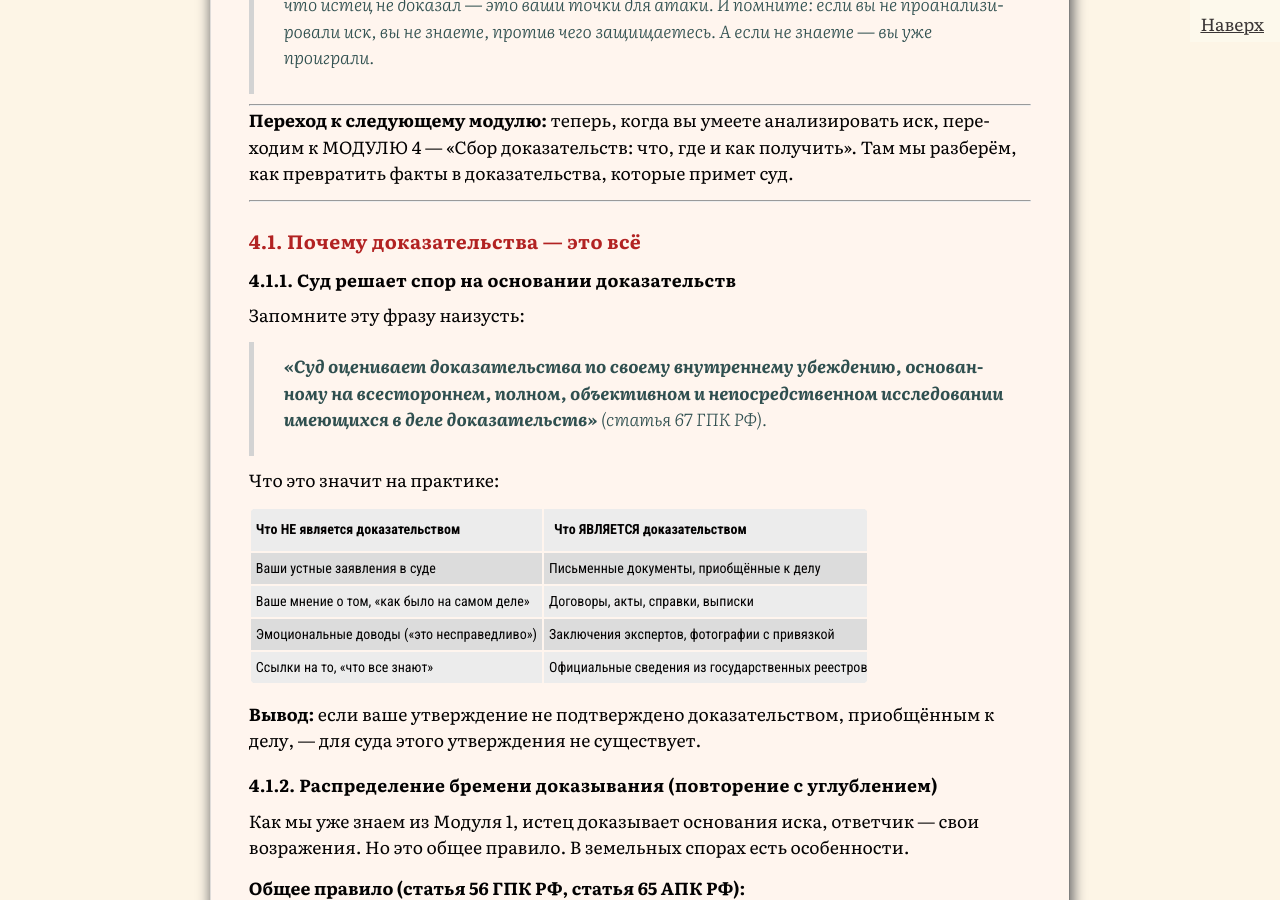
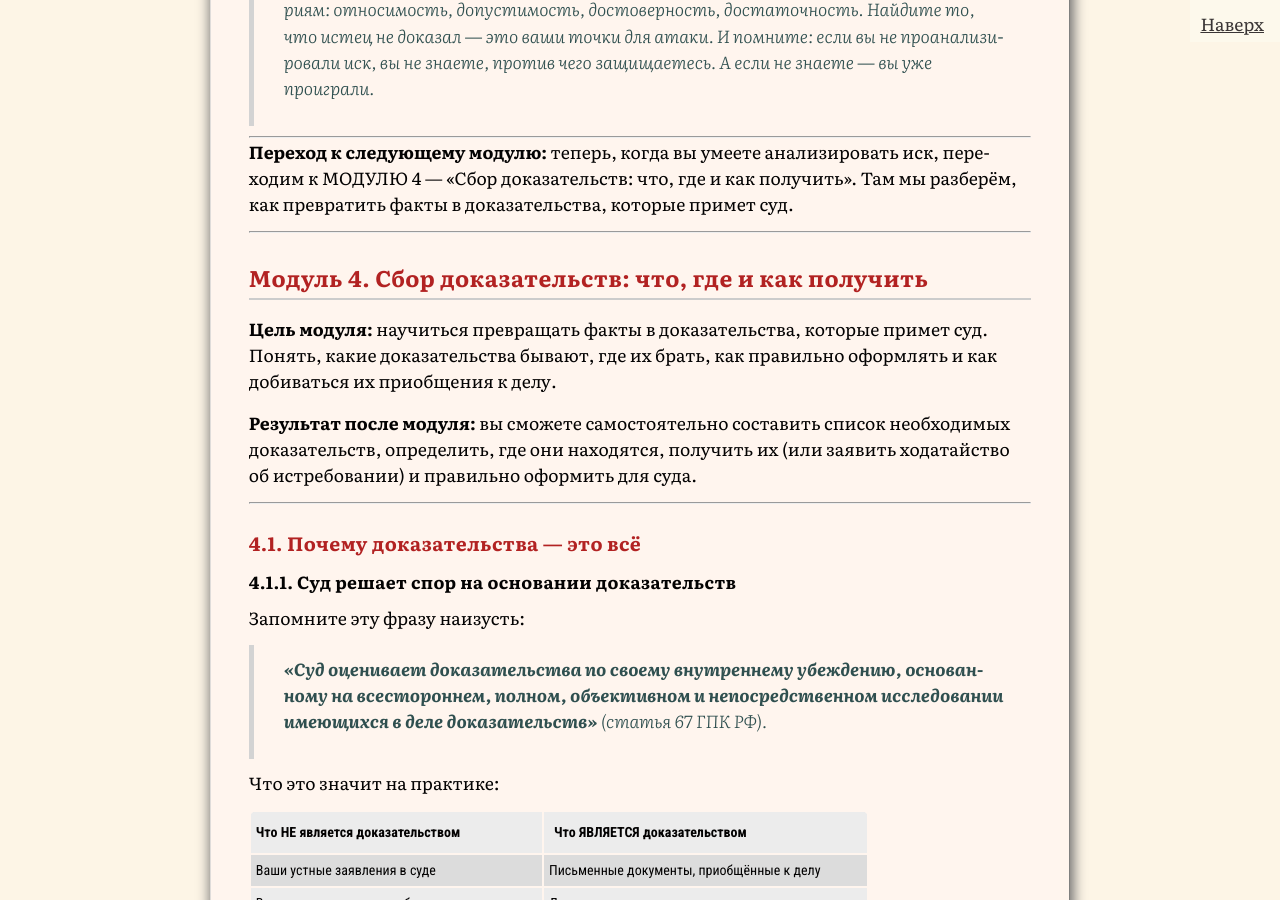
Before and after one commit to SergSi/land-use-art, a Jekyll site: the page built from _posts/2026-04-18-training.md, in a window 1280 px wide and 900 px high, scrolled down 33679 px. Built offline with Jekyll 4.4.1, drawn with Linux system fonts in a browser that asks for light colours; some web fonts are replaced; some of the changed text lies outside the part shown.

Commit message:
Update 2026-04-18-training.md

```diff
--- a/_posts/2026-04-18-training.md
+++ b/_posts/2026-04-18-training.md
@@ -1113,6 +1113,14 @@
 
 ---
 
+## Модуль 4. Сбор доказательств: что, где и как получить
+
+**Цель модуля:** научиться превращать факты в доказательства, которые примет суд. Понять, какие доказательства бывают, где их брать, как правильно оформлять и как добиваться их приобщения к делу.
+
+**Результат после модуля:** вы сможете самостоятельно составить список необходимых доказательств, определить, где они находятся, получить их (или заявить ходатайство об истребовании) и правильно оформить для суда.
+
+---
+
 ### 4.1. Почему доказательства — это всё
 
 #### 4.1.1. Суд решает спор на основании доказательств
```
